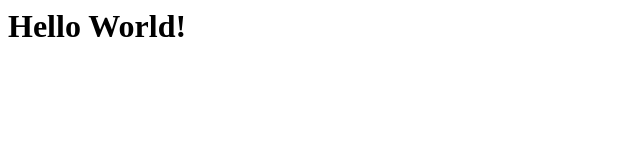
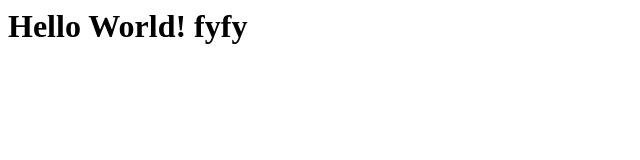
Before and after one commit to macobac/workflow, a plain HTML site: page index.html in a window 1280 px wide. Shown: the whole page, without its empty margins (0-640 px from the left). Drawn offline with Linux system fonts and the light colour scheme.

Commit message:
Update index.html

```diff
--- a/index.html
+++ b/index.html
@@ -3,6 +3,6 @@
   <title>GitHub Pages Demo</title>
 </head>
 <body>
-  <h1>Hello World!</h1>
+  <h1>Hello World! fyfy</h1>
 </body>
 </html>
```
